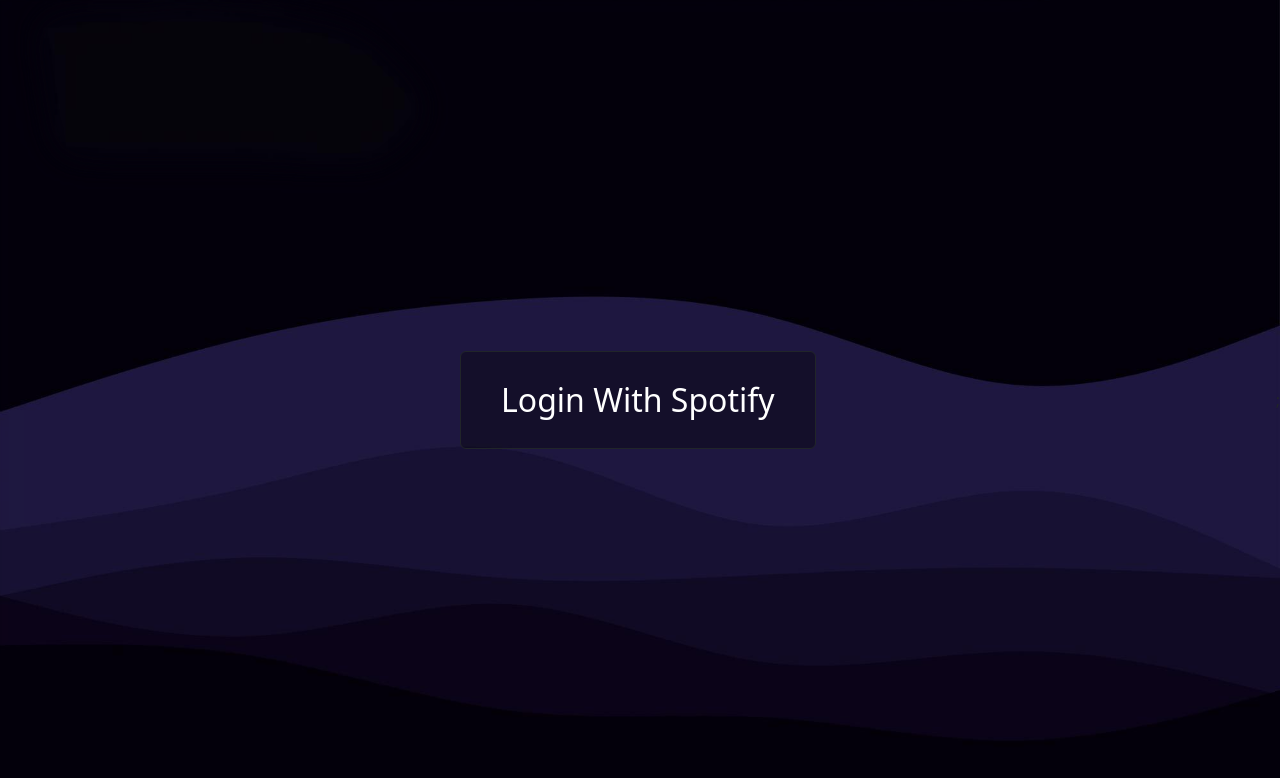
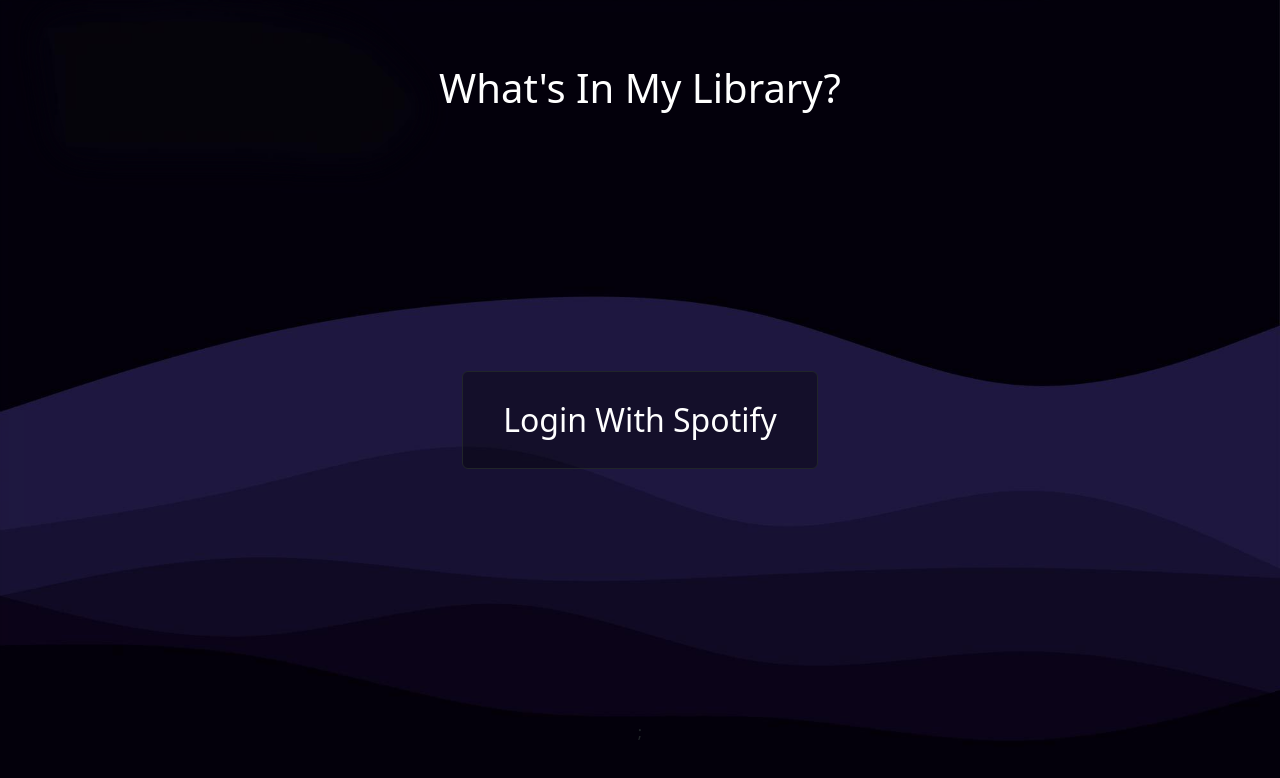
Before and after one commit to jhachey718/whats-in-my-library, a React (Create React App) app in the folder client/: page / in a window 1280 px wide. Shown: the top 778 px of the page. Built offline with nearby package versions, Linux system fonts and the light colour scheme.

Commit message:
Moved header to app.js and added click handlers to toggle buttons.

```diff
--- a/client/src/App.js
+++ b/client/src/App.js
@@ -6,7 +6,7 @@ const code = new URLSearchParams(window.location.search).get("code");
 function App() {
   return (
     <div
-      className="d-flex align-items-center justify-content-center"
+      className="d-flex flex-column align-items-center"
       style={{
         backgroundImage: "url('/background.png')",
         backgroundSize: "cover",
@@ -15,6 +15,9 @@ function App() {
         width: "100vw",
       }}
     >
+      <h1 className="text-center text-white" style={{ marginTop: "4rem" }}>
+        What's In My Library?
+      </h1>
       {code ? <Dashboard code={code} /> : <Login />};
     </div>
   );
--- a/client/src/components/Dashboard.js
+++ b/client/src/components/Dashboard.js
@@ -7,17 +7,12 @@ export default function Dashboard({ code }) {
   const accessToken = useAuth(code);
   return (
     <Container
-      className="d-flex flex-column align-items-center"
-      style={{ minHeight: "100vh" }}
+      className="d-inline-flex gap-3 justify-content-center"
+      style={{ marginTop: "2rem" }}
     >
-      <h1 className="text-center text-white" style={{ marginTop: "2rem" }}>
-        What's In My Library
-      </h1>
-      <p className="d-inline-flex gap-3" style={{ marginTop: "2rem" }}>
-        <ToggleButton text="Lyrics" isToggled={false} />
-        <ToggleButton text="Listen" isToggled={true} />
-        <ToggleButton text="Art" isToggled={false} />
-      </p>
+      <ToggleButton text="Lyrics" isToggled={false} />
+      <ToggleButton text="Listen" isToggled={true} />
+      <ToggleButton text="Art" isToggled={false} />
     </Container>
   );
 }
--- a/client/src/components/Login.js
+++ b/client/src/components/Login.js
@@ -8,7 +8,7 @@ export default function Login() {
   return (
     <Container
       className="d-flex justify-content-center align-items-center"
-      style={{ minHeight: "100vh" }}
+      style={{ minHeight: "75vh" }}
     >
       <a
         className="btn btn-dark"
--- a/client/src/components/ToggleButton.js
+++ b/client/src/components/ToggleButton.js
@@ -1,12 +1,19 @@
-import React from "react";
+import React, { useState } from "react";
 
 const ToggleButton = ({ text, isToggled }) => {
+  const [toggled, setToggled] = useState(isToggled);
+
+  const handleToggle = () => {
+    setToggled((prev) => !prev);
+  };
+
   return (
     <button
       type="button"
-      className={`btn btn-dark btn-large fs-4 ${isToggled ? "active" : ""}`}
+      className={`btn btn-dark btn-large fs-4 ${toggled ? "active" : ""}`}
       data-bs-toggle="button"
-      aria-pressed={isToggled}
+      aria-pressed={toggled}
+      onClick={handleToggle}
     >
       {text}
     </button>
```
